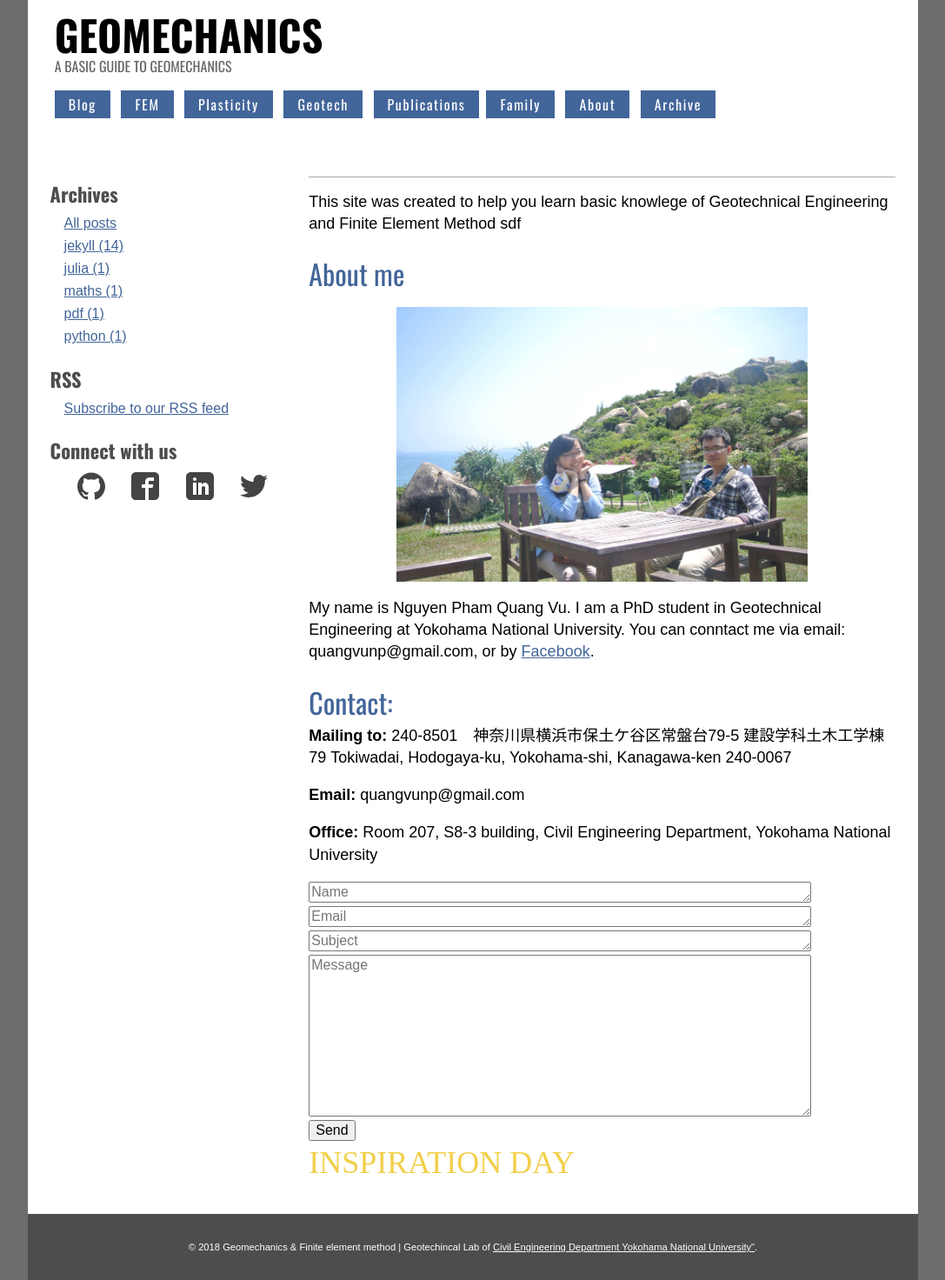
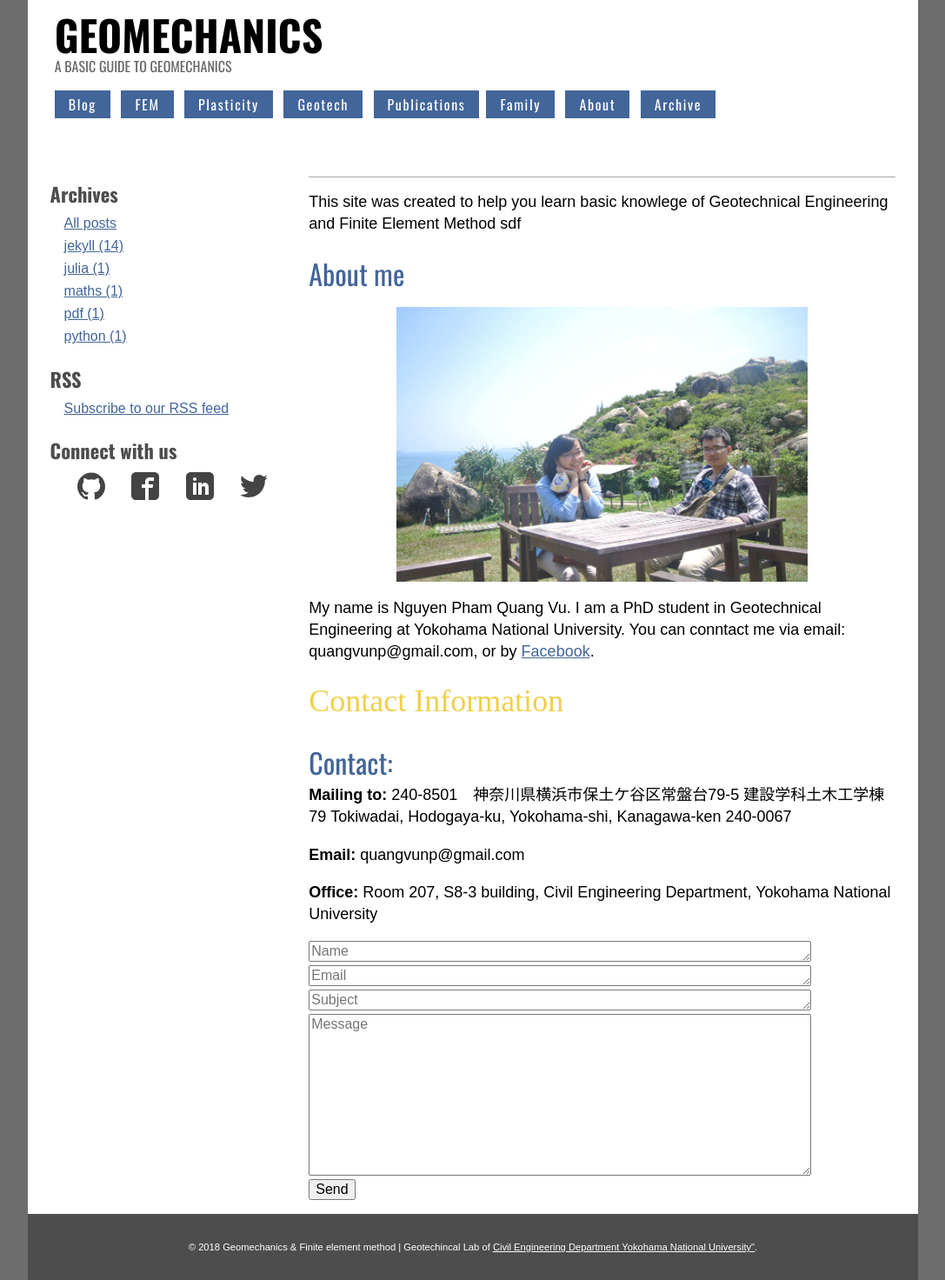
Before and after one commit to quangvunp/geomechanics, a Jekyll site: the page built from about.md, in a window 1280 px wide. Shown: the whole page at 87% size, without its empty margins (96-1183 px from the left). Built offline with Jekyll 4.4.1, drawn with Linux system fonts in a browser that asks for light colours; our own code applies the rules of GitHub Pages for plain Markdown files.

Commit message:
Update about.md

```diff
--- a/about.md
+++ b/about.md
@@ -6,6 +6,9 @@
 ![Picture1]({{ site.url }}/assests/pictures/family/About.jpg){:width="70%"}
 
 My name is Nguyen Pham Quang Vu. I am a PhD student in Geotechnical Engineering at Yokohama National University. You can conntact me via email: quangvunp@gmail.com, or by [Facebook]("https://www.facebook.com/quangvu.np").
+
+
+<span style="color: #f2cf4a; font-family: Babas; font-size: 2em;">Contact Information</span>
 
 ## Contact:
 **Mailing to:**
@@ -27,5 +30,3 @@
     <textarea placeholder = "Message" class="form-control" id="textarea" name="message" rows = "10" cols ="60"></textarea><br />
    <input type="submit" value="Send">
 </form>
-
-<span style="color: #f2cf4a; font-family: Babas; font-size: 2em;">INSPIRATION DAY</span>
```
